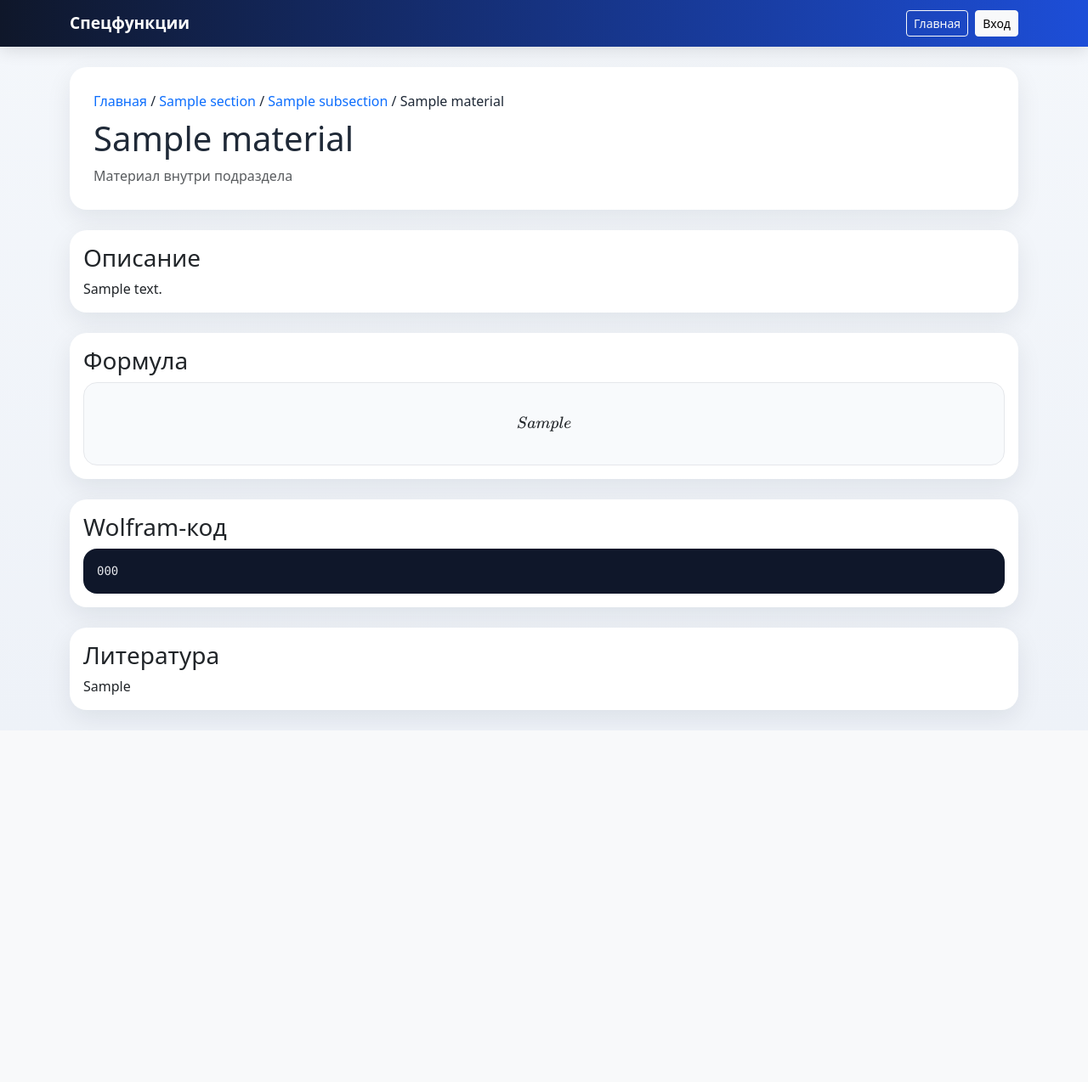
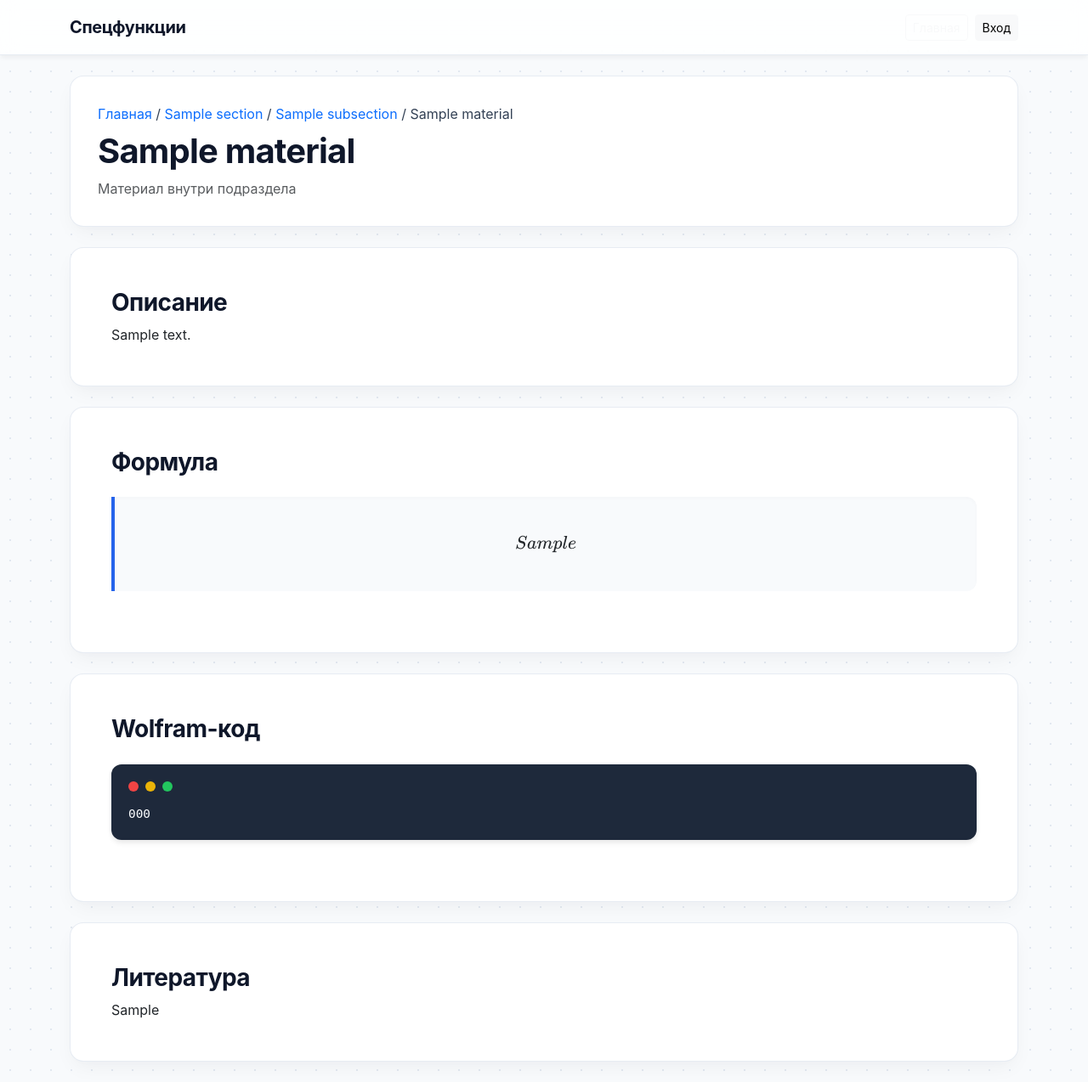
Before and after one commit to alekseykulik/special_func, a Flask app: page /material/1 in a window 1280 px wide. Shown: the whole page at 85% size. Before the commit the page ends 860 px from the top, so only its background shows below. Run offline with Flask 3, Linux system fonts and the light colour scheme; tables that the repository leaves empty hold one stand-in row (values such as "Sample post").

Commit message:
Update style.css

```diff
--- a/special_functions_site/static/css/style.css
+++ b/special_functions_site/static/css/style.css
@@ -1,75 +1,192 @@
+/* =======================================
+   ГЛОБАЛЬНЫЕ НАСТРОЙКИ И ТИПОГРАФИКА
+   ======================================= */
 body {
-    background: linear-gradient(180deg, #f4f7fb 0%, #eef2f8 100%);
+    font-family: 'Inter', sans-serif;
+    background-color: #f8fafc;
+    background-image: radial-gradient(#e2e8f0 1px, transparent 1px);
+    background-size: 24px 24px;
     min-height: 100vh;
-    color: #1f2937;
+    color: #334155;
+    display: flex;
+    flex-direction: column;
 }
 
+h1, h2, h3, h4, h5, h6 {
+    color: #0f172a;
+    font-weight: 700;
+    letter-spacing: -0.02em;
+}
+
+.content-wrapper {
+    flex: 1; /* Чтобы подвал всегда был внизу */
+}
+
+/* =======================================
+   ВЕРХНЯЯ ПАНЕЛЬ (NAVBAR)
+   ======================================= */
 .topbar {
-    background: linear-gradient(90deg, #0f172a 0%, #1d4ed8 100%);
-    box-shadow: 0 4px 20px rgba(0, 0, 0, 0.12);
+    background: rgba(255, 255, 255, 0.85);
+    backdrop-filter: blur(12px);
+    -webkit-backdrop-filter: blur(12px);
+    border-bottom: 1px solid rgba(226, 232, 240, 0.8);
+    padding: 12px 0;
+    box-shadow: 0 4px 6px -1px rgba(0, 0, 0, 0.05);
 }
 
 .navbar-brand {
-    color: white !important;
-    font-size: 1.2rem;
+    color: #0f172a !important;
+    font-size: 1.25rem;
+    letter-spacing: -0.02em;
 }
 
-.hero-box,
-.page-header-box {
-    background: white;
-    border-radius: 20px;
-    padding: 28px;
-    box-shadow: 0 10px 30px rgba(15, 23, 42, 0.08);
+.brand-icon {
+    color: #2563eb;
+    font-size: 1.4rem;
 }
 
-.fancy-card {
+.nav-link-custom {
+    color: #64748b;
+    text-decoration: none;
+    font-weight: 500;
+    font-size: 0.95rem;
+    transition: color 0.2s ease;
+}
+
+.nav-link-custom:hover {
+    color: #2563eb;
+}
+
+/* =======================================
+   КНОПКИ
+   ======================================= */
+.btn-login {
+    background-color: #2563eb;
+    color: white;
+    font-weight: 500;
+    padding: 8px 16px;
+    border-radius: 8px;
+    transition: all 0.2s ease;
     border: none;
-    border-radius: 20px;
-    box-shadow: 0 10px 30px rgba(15, 23, 42, 0.08);
+}
+
+.btn-login:hover {
+    background-color: #1d4ed8;
+    color: white;
+    transform: translateY(-1px);
+    box-shadow: 0 4px 12px rgba(37, 99, 235, 0.2);
+}
+
+.btn-logout {
+    background-color: transparent;
+    color: #ef4444;
+    border: 1px solid rgba(239, 68, 68, 0.3);
+    font-weight: 500;
+    border-radius: 8px;
+    transition: all 0.2s ease;
+}
+
+.btn-logout:hover {
+    background-color: #fef2f2;
+    color: #dc2626;
+    border-color: #ef4444;
 }
 
 .btn-main {
-    background: linear-gradient(90deg, #2563eb 0%, #1d4ed8 100%);
+    background: linear-gradient(135deg, #2563eb 0%, #1e40af 100%);
     border: none;
     color: white;
-    border-radius: 12px;
-    padding: 10px 18px;
+    border-radius: 10px;
+    padding: 10px 20px;
+    font-weight: 500;
+    transition: all 0.2s ease;
+    box-shadow: 0 4px 12px rgba(37, 99, 235, 0.2);
 }
 
 .btn-main:hover {
+    transform: translateY(-2px);
+    box-shadow: 0 6px 16px rgba(37, 99, 235, 0.3);
     color: white;
-    opacity: 0.95;
 }
 
-.form-control {
-    border-radius: 12px;
-    border: 1px solid #d1d5db;
-    padding: 12px 14px;
+/* =======================================
+   КАРТОЧКИ И БЛОКИ
+   ======================================= */
+.hero-box,
+.page-header-box,
+.fancy-card {
+    background: white;
+    border-radius: 16px;
+    padding: 32px;
+    border: 1px solid rgba(226, 232, 240, 0.8);
+    box-shadow: 0 10px 25px -5px rgba(15, 23, 42, 0.05), 0 8px 10px -6px rgba(15, 23, 42, 0.01);
+    transition: transform 0.2s ease, box-shadow 0.2s ease;
 }
 
+/* =======================================
+   ВВОД ДАННЫХ И ФОРМЫ
+   ======================================= */
+.form-control {
+    border-radius: 10px;
+    border: 1px solid #cbd5e1;
+    padding: 12px 16px;
+    font-size: 0.95rem;
+    transition: border-color 0.2s ease, box-shadow 0.2s ease;
+}
+
+.form-control:focus {
+    border-color: #2563eb;
+    box-shadow: 0 0 0 4px rgba(37, 99, 235, 0.1);
+}
+
+/* =======================================
+   КОНТЕНТ: ФОРМУЛЫ И КОД
+   ======================================= */
 .formula-box {
     background: #f8fafc;
-    border: 1px solid #e5e7eb;
-    border-radius: 16px;
-    padding: 20px;
+    border-left: 4px solid #2563eb;
+    border-radius: 0 12px 12px 0;
+    padding: 24px;
+    margin: 24px 0;
+    box-shadow: inset 0 2px 4px 0 rgba(0, 0, 0, 0.02);
     overflow-x: auto;
+    font-size: 1.1rem;
 }
 
 .code-box {
-    background: #0f172a;
-    color: #e5e7eb;
-    border-radius: 16px;
-    padding: 16px;
+    background: #1e293b;
+    border-radius: 12px;
+    padding: 20px;
+    margin: 24px 0;
     overflow-x: auto;
+    box-shadow: 0 4px 6px -1px rgba(0, 0, 0, 0.1);
+    position: relative;
+}
+
+/* Имитация кнопок Mac OS на блоке кода для красоты */
+.code-box::before {
+    content: '';
+    display: block;
+    width: 12px;
+    height: 12px;
+    border-radius: 50%;
+    background: #ef4444;
+    box-shadow: 20px 0 0 #eab308, 40px 0 0 #22c55e;
+    margin-bottom: 16px;
 }
 
 .code-box pre {
+    font-family: 'Fira Code', monospace;
+    font-size: 0.9rem;
     margin: 0;
     white-space: pre-wrap;
     word-break: break-word;
-    color: #e5e7eb;
+    color: #f8fafc;
 }
 
+/* =======================================
+   САЙДБАР И ССЫЛКИ
+   ======================================= */
 .sidebar-list {
     list-style: none;
     padding-left: 0;
```
Also changed, not shown: other parts of special_functions_site/static/css/style.css (+20 -5 lines).
